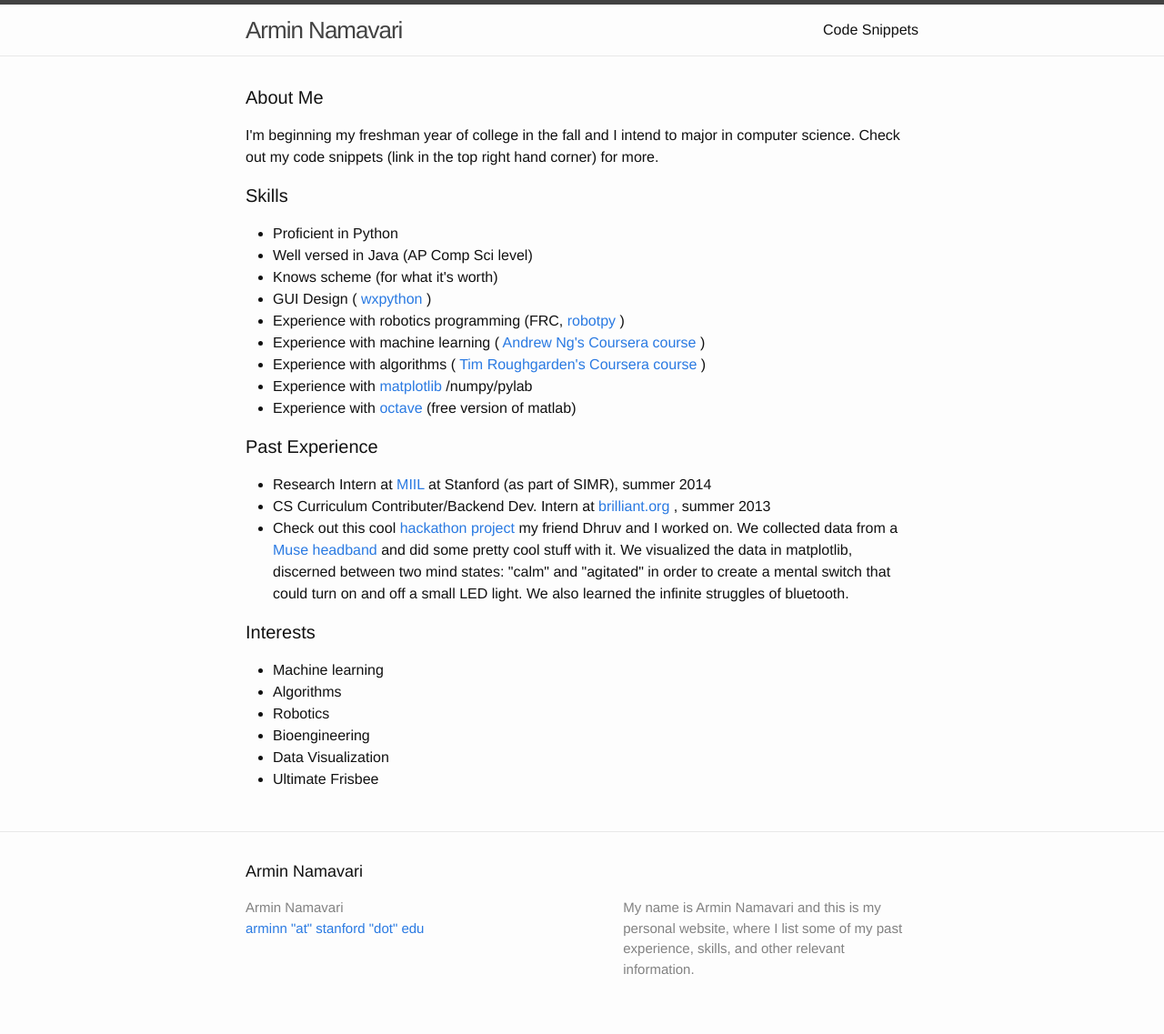
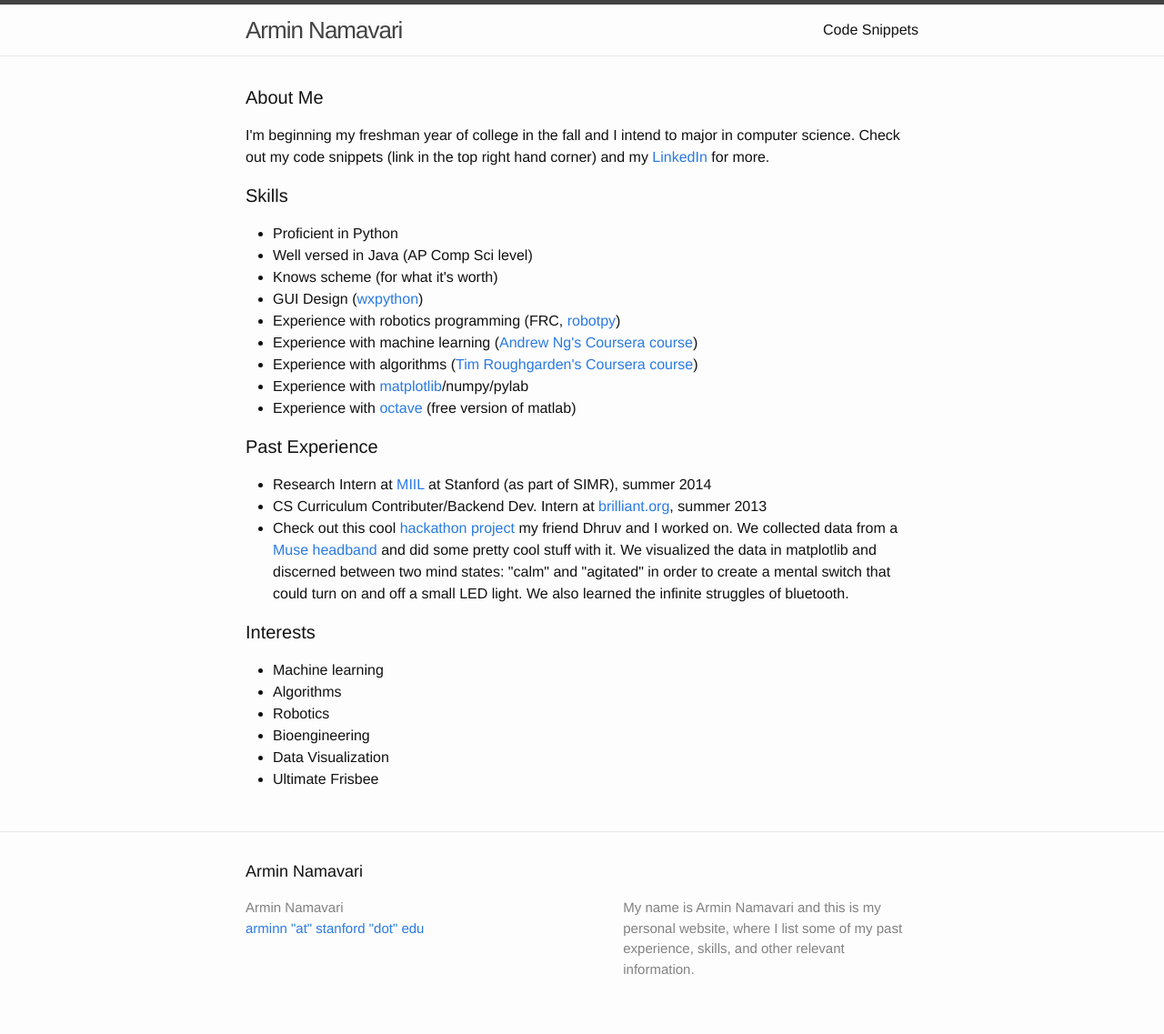
Before and after one commit to ajnam12/ajnam12.github.io, a Jekyll site: the page built from index.html, in a window 1280 px wide. Shown: the whole page at 91% size. Built offline with Jekyll 4.4.1, drawn with Linux system fonts in a browser that asks for light colours.

Commit message:
Fixing/adding things here and there...

```diff
--- a/index.html
+++ b/index.html
@@ -24,7 +24,7 @@ layout: default
   <h1 class="page-heading"> About Me </h1>
 
   <p> I'm beginning my freshman year of college in the fall and I intend to major in computer science.
-    Check out my code snippets (link in the top right hand corner) for more. </p>
+    Check out my code snippets (link in the top right hand corner) and my <a href="https://www.linkedin.com/pub/armin-namavari/ba/89b/ba6">LinkedIn</a> for more. </p>
 
   <h1 class="page-heading"> Skills </h1>
 
@@ -32,19 +32,19 @@ layout: default
     <li> Proficient in Python </li>
     <li> Well versed in Java (AP Comp Sci level) </li>
     <li> Knows scheme (for what it's worth) </li>
-    <li> GUI Design (<a href ="http://www.wxpython.org/"> wxpython </a>) </li>
-    <li> Experience with robotics programming (FRC, <a href ="https://github.com/robotpy/robotpy-wpilib"> robotpy </a>) </li>
-    <li> Experience with machine learning (<a href ="https://www.coursera.org/course/ml"> Andrew Ng's Coursera course </a>) </li>
-    <li> Experience with algorithms (<a href ="https://www.coursera.org/course/algo2"> Tim Roughgarden's Coursera course </a>) </li>
-    <li> Experience with <a href ="http://matplotlib.org/"> matplotlib </a>/numpy/pylab </li>
-    <li> Experience with <a href ="http://www.gnu.org/software/octave/"> octave </a> (free version of matlab) </li>
+    <li> GUI Design (<a href ="http://www.wxpython.org/">wxpython</a>) </li>
+    <li> Experience with robotics programming (FRC, <a href ="https://github.com/robotpy/robotpy-wpilib">robotpy</a>) </li>
+    <li> Experience with machine learning (<a href ="https://www.coursera.org/course/ml">Andrew Ng's Coursera course</a>) </li>
+    <li> Experience with algorithms (<a href ="https://www.coursera.org/course/algo2">Tim Roughgarden's Coursera course</a>) </li>
+    <li> Experience with <a href ="http://matplotlib.org/">matplotlib</a>/numpy/pylab </li>
+    <li> Experience with <a href ="http://www.gnu.org/software/octave/">octave</a> (free version of matlab) </li>
   </ul>
 
   <h1 class="page-heading"> Past Experience </h1>
   <ul>
-    <li> Research Intern at <a href ="http://miil.stanford.edu/"> MIIL </a> at Stanford (as part of SIMR), summer 2014 </li>
-    <li> CS Curriculum Contributer/Backend Dev. Intern at <a href="http://brilliant.org">brilliant.org </a>, summer 2013 </li>
-    <li> Check out this cool <a href ="http://hackgeny.challengepost.com/submissions/32144-mind-controlled-internet-of-things">hackathon project </a> my friend Dhruv and I worked on. We collected data from a <a href ="http://www.choosemuse.com/"> Muse headband </a> and did some pretty cool stuff with it. We visualized the data in matplotlib, discerned between two mind states:
+    <li> Research Intern at <a href ="http://miil.stanford.edu/">MIIL</a> at Stanford (as part of SIMR), summer 2014 </li>
+    <li> CS Curriculum Contributer/Backend Dev. Intern at <a href="http://brilliant.org">brilliant.org</a>, summer 2013 </li>
+    <li> Check out this cool <a href ="http://hackgeny.challengepost.com/submissions/32144-mind-controlled-internet-of-things">hackathon project</a> my friend Dhruv and I worked on. We collected data from a <a href ="http://www.choosemuse.com/">Muse headband</a> and did some pretty cool stuff with it. We visualized the data in matplotlib and discerned between two mind states:
     "calm" and "agitated" in order to create a mental switch that could turn on and off a small LED light. We also learned the
     infinite struggles of bluetooth. </li>
   </ul>
```
Also changed, not shown: 3 other files.
